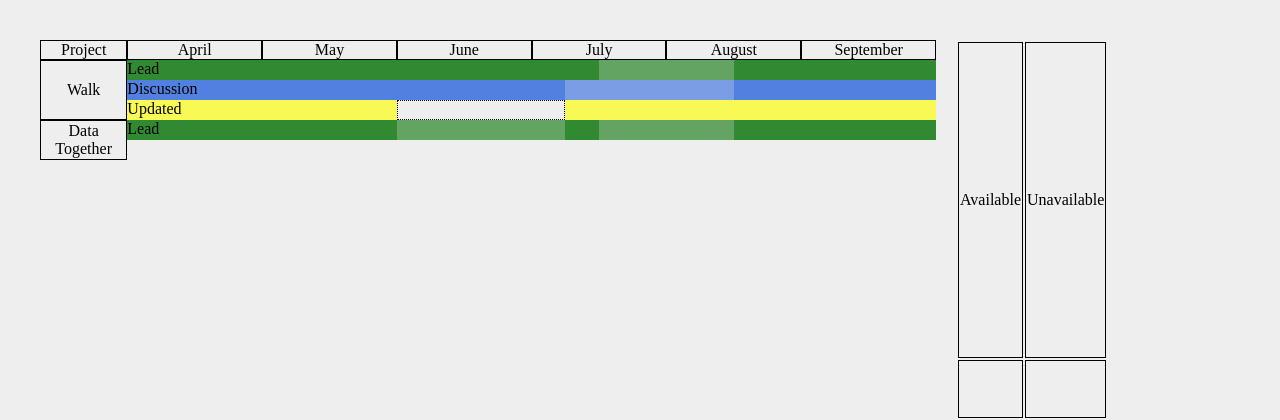
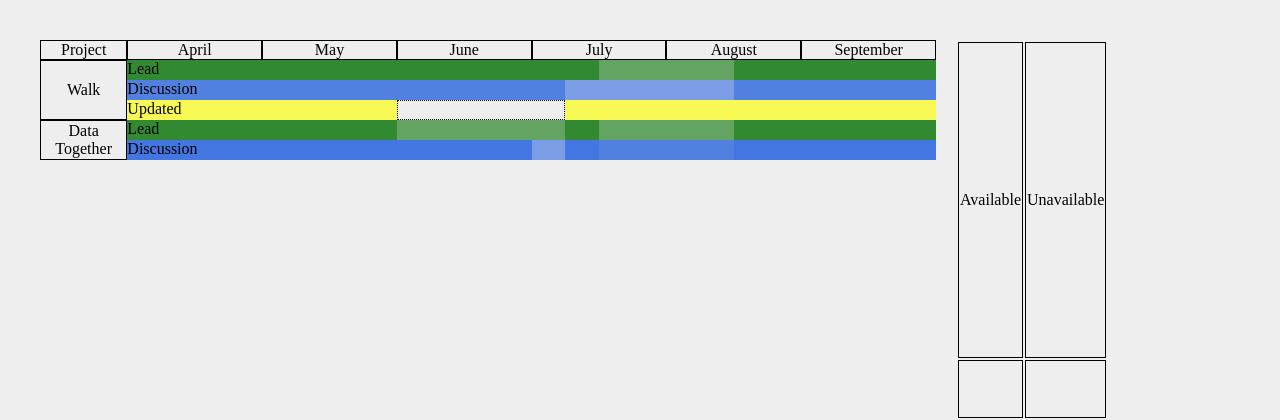
Before and after one commit to lightandluck/capacity-viz, a PHP site: page / in a window 1280 px wide. Shown: the top 420 px of the page. Run offline with PHP 8.4, Linux system fonts and the light colour scheme.

Commit message:
Finished DT

```diff
--- a/index.html
+++ b/index.html
@@ -48,14 +48,14 @@
       <div class="capacity-lead-dt-4" data-available="Kelsey, Kevin"></div>
       <div class="capacity-lead-dt-5" data-available="Kelsey, Kevin"></div>
       <div class="capacity-lead-dt-1" data-available="Kelsey, Kevin">Lead</div>
-      <!-- <div class="capacity-discussion-walk-1" data-name="Rob"></div>
-      <div class="capacity-discussion-walk-2" data-available="Rob" data-unavailable="Kelsey"></div>
-      <div class="capacity-discussion-walk-5" data-available="Kelsey" data-unavailable="Rob"></div>
-      <div class="capacity-discussion-walk-3" data-available="Rob, Kelsey"></div>
-      <div class="capacity-discussion-walk-4" data-available="Rob, Kelsey">Discussion</div>
-      <div class="capacity-updated-walk-1" data-available="Kevin">Updated</div>
-      <div class="capacity-updated-walk-2" data-available="Kevin"></div>
-      <div class="capacity-updated-walk-3" data-unavailable="Kevin"></div> -->
+      <div class="capacity-discussion-dt-1" data-available="Brendan, Matt" data-unavailable="Rob"></div>
+      <div class="capacity-discussion-dt-2" data-available="Brendan, Rob, Matt"></div>
+      <div class="capacity-discussion-dt-3" data-available="Rob, Brendan" data-unavailable="Matt"></div>
+
+      <div class="capacity-discussion-dt-5" data-available="Brendan, Rob, Matt"></div>
+      <div class="capacity-discussion-dt-6" data-available="Brendan, Rob, Matt"></div>
+      <div class="capacity-discussion-dt-4" data-available="Brendan, Rob, Matt">Discussion</div>
+
 
     </main>
 
--- a/style.css
+++ b/style.css
@@ -167,6 +167,10 @@ main {
   grid-row: 5/6;
 }
 
+[class*="capacity-discussion-dt"] {
+  grid-row: 6/7;
+}
+
 .capacity-lead-dt-1 {
   grid-column: 2/10;
 }
@@ -188,6 +192,26 @@ main {
   background-color: #318931;
 }
 
+.capacity-discussion-dt-2 {
+  grid-column: 2/14;
+}
+
+.capacity-discussion-dt-3 {
+  grid-column: 16/-1;
+}
+
+.capacity-discussion-dt-4 {
+  grid-column: 2/14;
+}
+
+.capacity-discussion-dt-5 {
+  grid-column: 20/-1;
+}
+
+.capacity-discussion-dt-6 {
+  grid-column: 15/16;
+  background-color: #4376e0;
+}
 
 .status {
   margin-left: 20px;
```
